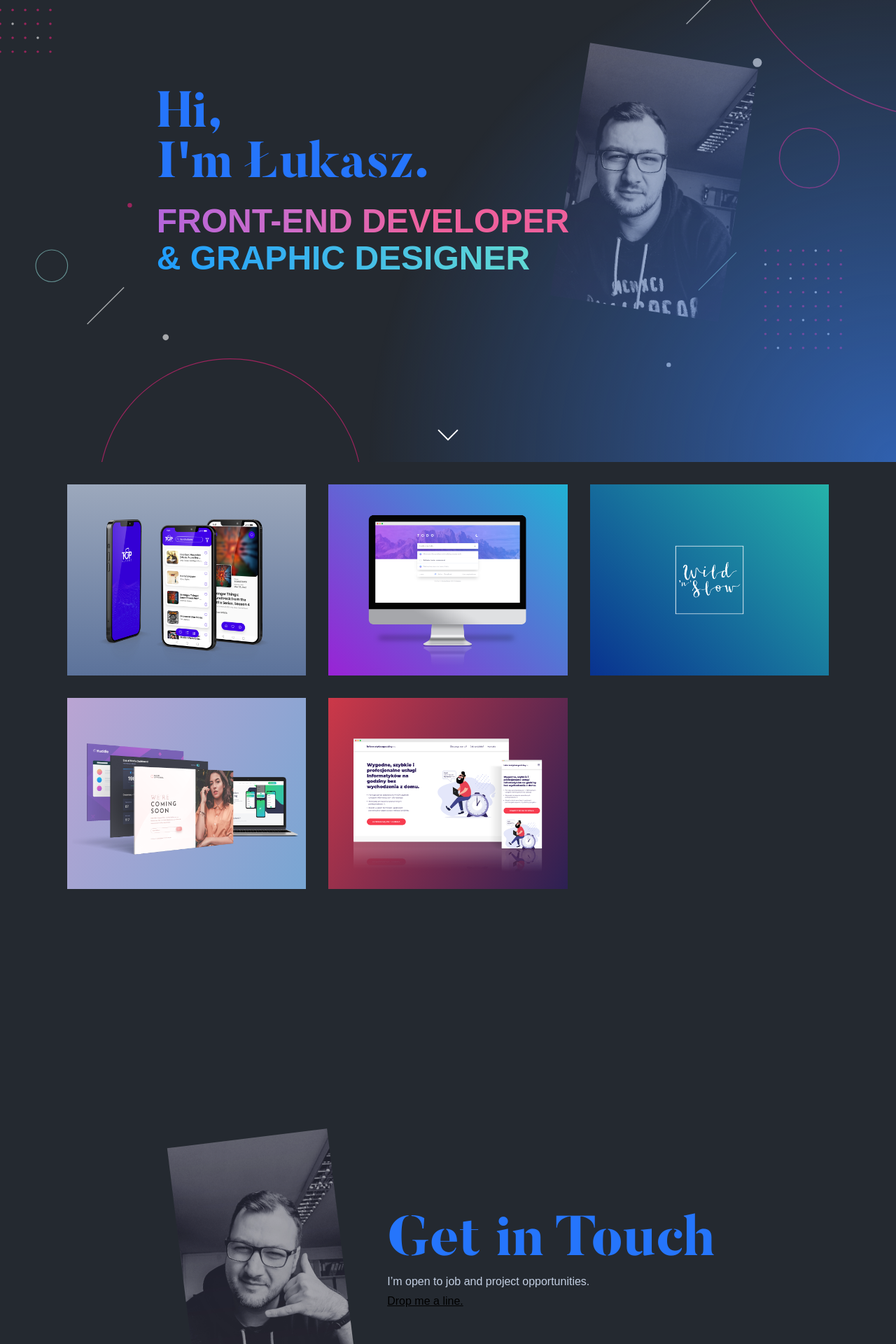
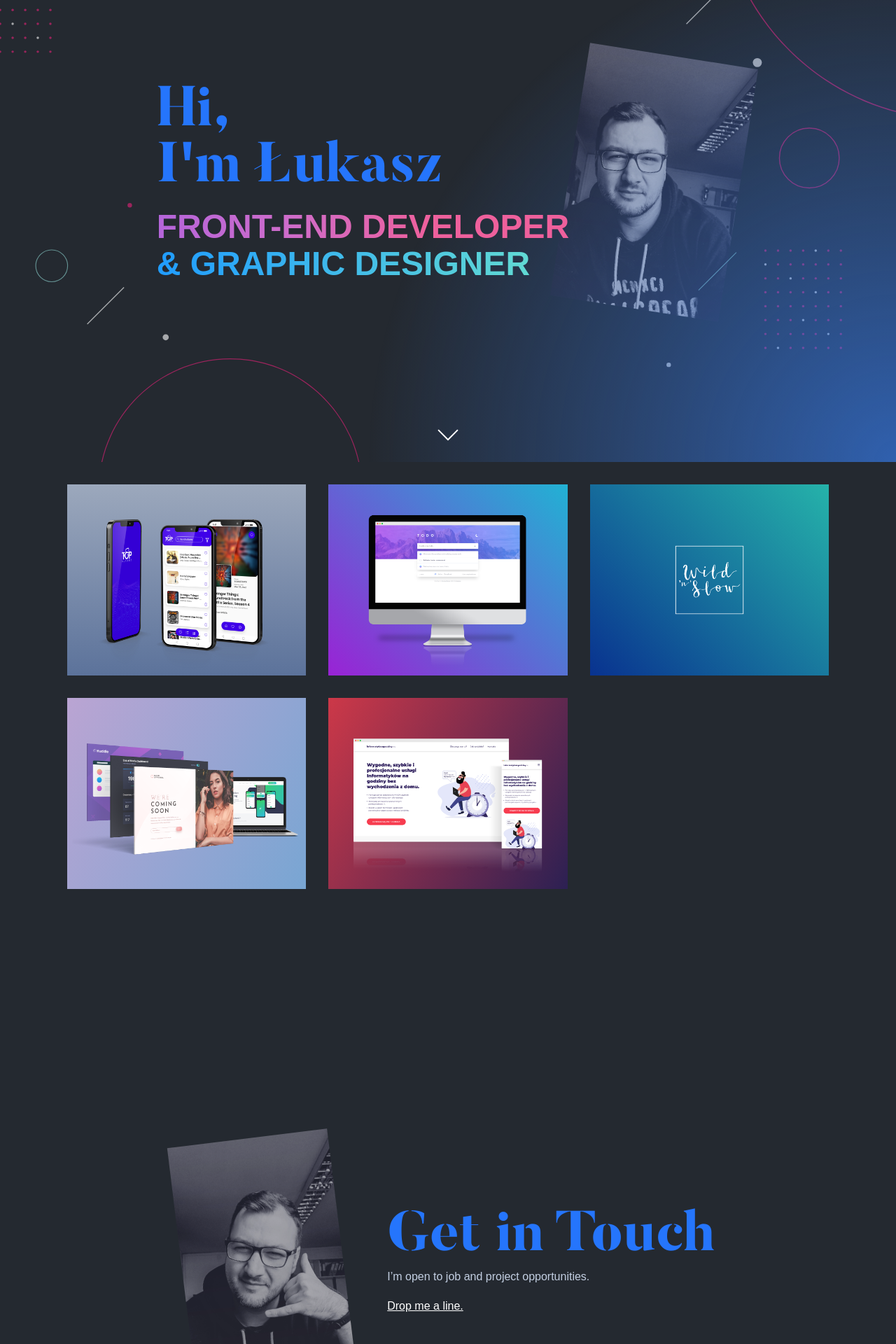
Before and after one commit to lukaszkus/lk-portfolio, a React (Create React App) app: page / in a window 1280 px wide. Shown: the part 140-2060 px from the top of the page at 70% size. Built offline with nearby package versions, Linux system fonts and the light colour scheme.

Commit message:
Header & Contact update

```diff
--- a/src/components/Contact/Contact.jsx
+++ b/src/components/Contact/Contact.jsx
@@ -16,19 +16,31 @@ function Contact() {
       <Box>
         <Image
           alt="Contact Me"
+          initial={{
+            x: -300,
+            rotate: 45,
+            opacity: 0,
+          }}
           whileInView={{
-            x: [-300, 0],
-            rotate: [45, 0],
-            opacity: [0, 0.8],
+            x: 0,
+            rotate: 0,
+            opacity: 0.8,
             transition: transition,
           }}
+          viewport={{ once: true }}
         />
         <TextWrapper
+          initial={{
+            y: 100,
+            opacity: 0,
+          }}
           whileInView={{
-            y: [100, 0],
-            opacity: [0, 1],
+            y: 0,
+            opacity: 1,
             transition: transition,
-          }}>
+          }}
+          viewport={{ once: true }}
+        >
           <Title>Get in Touch</Title>
           <Text>I’m open to job and project opportunities.</Text>
           <Link mail="mailto:lukasz.kus84@outlook.com">Drop me a line.</Link>
--- a/src/components/Contact/StyledContact.js
+++ b/src/components/Contact/StyledContact.js
@@ -4,9 +4,7 @@ import { motion } from "framer-motion";
 import { breakpoint, images } from "../../utils";
 
 export const Container = styled.section`
-  position: relative;
-  overflow: hidden;
-  padding: 0 2rem;
+  padding-inline: 2rem;
 
   @media ${breakpoint.desktop} {
     padding: 4rem;
@@ -20,6 +18,7 @@ export const Box = styled.div`
   flex-direction: column;
   justify-content: center;
   align-items: center;
+  gap: 2rem;
 
   @media ${breakpoint.tablet} {
     flex-direction: row;
@@ -39,15 +38,11 @@ export const Image = styled(motion.img).attrs({
   @media ${breakpoint.tablet} {
     width: 20%;
   }
-
-  // @media ${breakpoint.desktopXL} {
-  // }
 `;
 
 export const TextWrapper = styled(motion.div)``;
 
 export const Title = styled.h2`
-  position: relative;
   font-size: 2.5rem;
   color: #2575fc;
 
@@ -62,20 +57,19 @@ export const Title = styled.h2`
 
 export const Text = styled.p`
   font-family: "Poppins", sans-serif;
-  padding-bottom: 10px;
+  padding-bottom: 1.5rem;
 `;
 
 export const Link = styled.a.attrs((props) => ({
   href: props.mail,
 }))`
-  color: #000;
-  position: relative;
+  color: #fff;
   font-family: "Poppins", sans-serif;
   text-decoration: underline;
   transition: 0.3s ease;
 
   &:hover {
     cursor: pointer;
-    color: #6a11cb;
+    color: #ee609c;
   }
 `;
--- a/src/components/Footer/StyledFooter.js
+++ b/src/components/Footer/StyledFooter.js
@@ -6,6 +6,7 @@ export const FContainer = styled.footer`
   min-height: 40vh;
   position: relative;
   width: 100%;
+  // height: 100%;
   padding: 2rem;
   display: flex;
 
--- a/src/components/Header/Header.jsx
+++ b/src/components/Header/Header.jsx
@@ -19,34 +19,42 @@ const Header = () => {
       <Wrapper>
         <Image
           alt="Me"
+          initial={{
+            x: 300,
+            rotate: -45,
+            opacity: 0,
+          }}
           animate={{
-            x: [1000, 0],
-            rotate: [180, 0],
-            opacity: [0, 0.8],
-            // scale: [6, 0.9, 1.1, 1],
+            x: 0,
+            rotate: 0,
+            opacity: 0.8,
           }}
           transition={{ delay: 0.2, ...transition }}
         />
         <TitleWrapper>
           <Title
             animate={{ x: [-100, 0], opacity: [0, 1] }}
-            transition={{ delay: 0.2, ...transition }}>
+            transition={{ delay: 0.2, ...transition }}
+          >
             Hi,
           </Title>
           <Title
             animate={{ x: [-150, 0], opacity: [0, 1] }}
-            transition={{ delay: 0.3, ...transition }}>
-            I'm Łukasz.
+            transition={{ delay: 0.3, ...transition }}
+          >
+            I'm Łukasz
           </Title>
           <SubtitleWrapper>
             <Subtitle
               animate={{ x: [-100, 0], opacity: [0, 1] }}
-              transition={{ delay: 1, ...transition }}>
+              transition={{ delay: 1, ...transition }}
+            >
               FRONT-END DEVELOPER
             </Subtitle>
             <Subtitle
               animate={{ x: [-150, 0], opacity: [0, 1] }}
-              transition={{ delay: 1.1, ...transition }}>
+              transition={{ delay: 1.1, ...transition }}
+            >
               & GRAPHIC DESIGNER
             </Subtitle>
           </SubtitleWrapper>
@@ -58,7 +66,8 @@ const Header = () => {
         spy={true}
         smooth={true}
         offset={-100}
-        duration={800}>
+        duration={800}
+      >
         <Arrow
           animate={{ y: [-50, 0], opacity: [0, 1] }}
           transition={{ delay: 1.5, ...transition }}
--- a/src/components/Header/StyledHeader.js
+++ b/src/components/Header/StyledHeader.js
@@ -52,7 +52,7 @@ export const Image = styled(motion.img).attrs({
 
 export const Title = styled(motion.h1)`
   position: relative;
-  font-size: 3rem;
+  font-size: 3.5rem;
   line-height: 1;
   color: #2575fc;
 
@@ -61,7 +61,7 @@ export const Title = styled(motion.h1)`
   }
 
   @media ${breakpoint.tablet} {
-    font-size: 4.5rem;
+    font-size: 5rem;
 
     &:last-of-type {
       margin-bottom: 20px;
--- a/src/work/TodoApp.jsx
+++ b/src/work/TodoApp.jsx
@@ -195,22 +195,24 @@ function TodoApp() {
       <motion.div
         initial={{ opacity: 0 }}
         animate={{ opacity: 1 }}
-        exit={{ opacity: 0 }}>
+        exit={{ opacity: 0 }}
+      >
         <Hero bgColor={bgColor}>
           <HeroImg
             offset={offset}
             cover={cover}
             alt={`${title} - ${category}`}
-            animate={{ opacity: [0, 1], y: [500, 0] }}
-            transition={{ duration: 0.6, ease: [0.22, 1, 0.36, 1] }}
-            exit={{ opacity: 0, y: -500 }}
+            // animate={{ opacity: [0, 1], y: [500, 0] }}
+            // transition={{ duration: 0.6, ease: [0.22, 1, 0.36, 1] }}
+            // exit={{ opacity: 0, y: -500 }}
           />
           <Link
             to="section"
             spy={true}
             smooth={true}
             offset={-100}
-            duration={500}>
+            duration={500}
+          >
             <Arrow />
           </Link>
         </Hero>
```
